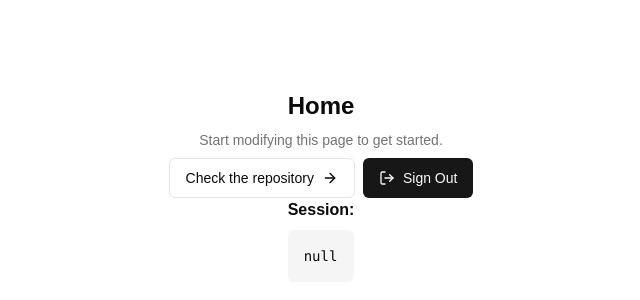
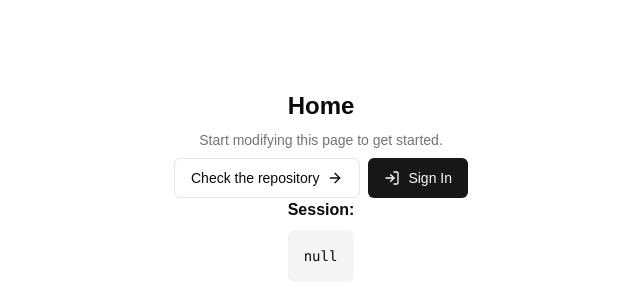
Before and after one commit to caru-ini/next-authjs-template, a Next.js app: page / in a window 1280 px wide. Shown: the part 214-514 px from the top of the page, without its empty margins (319-959 px from the left). Built offline with nearby package versions, Linux system fonts and the light colour scheme; no server answers.

Commit message:
feat: add sign in button

```diff
--- a/src/app/page.tsx
+++ b/src/app/page.tsx
@@ -1,7 +1,8 @@
+import { SignInButton } from "@/components/auth/signin-button";
 import { SignOutButton } from "@/components/auth/signout-button";
 import { Button } from "@/components/ui/button";
 import { auth } from "@/lib/auth";
-import { ArrowRight, LogOut } from "lucide-react";
+import { ArrowRight, LogIn, LogOut } from "lucide-react";
 import Link from "next/link";
 
 export default async function Home() {
@@ -23,10 +24,17 @@ export default async function Home() {
               <ArrowRight size={16} />
             </Button>
           </Link>
-          <SignOutButton className="gap-2">
-            <LogOut size={16} />
-            Sign Out
-          </SignOutButton>
+          {session ? (
+            <SignOutButton className="gap-2">
+              <LogOut size={16} />
+              Sign Out
+            </SignOutButton>
+          ) : (
+            <SignInButton className="gap-2">
+              <LogIn size={16} />
+              Sign In
+            </SignInButton>
+          )}
         </div>
       </div>
       <div className="flex flex-col gap-2 max-w-xl">
```
